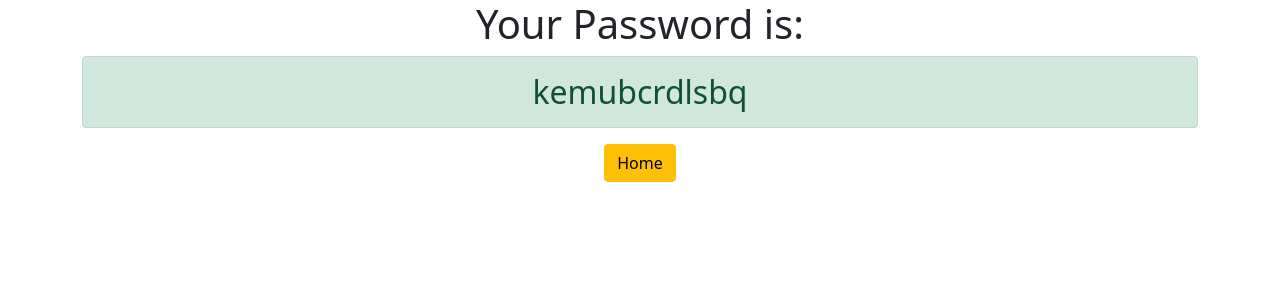
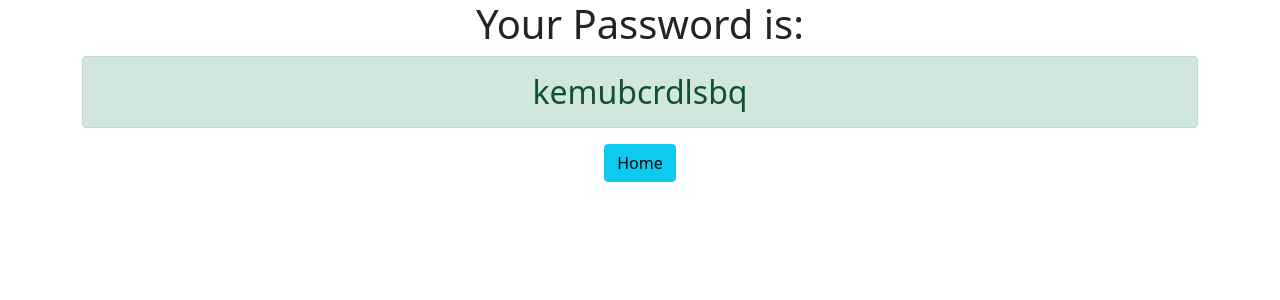
Before and after one commit to Ant-87m/django-password-generator, a Django app: page /password/ in a window 1280 px wide. Shown: the top 300 px of the page. Run offline with Django 4.2, Linux system fonts and the light colour scheme.

Commit message:
I made some tweaks

```diff
--- a/generator/templates/generator/password.html
+++ b/generator/templates/generator/password.html
@@ -3,5 +3,5 @@
 <div class="Container text-center">
   <h1>Your Password is:</h1>
   <h2 class="alert alert-success">{{ password }}</h2>
-  <a href="{% url 'home' %}" class="btn btn-warning">Home</a>
+  <a href="{% url 'home' %}" class="btn btn-info">Home</a>
 </div>
--- a/password_generator/settings.py
+++ b/password_generator/settings.py
@@ -20,7 +20,7 @@ BASE_DIR = Path(__file__).resolve().parent.parent
 # See https://docs.djangoproject.com/en/4.0/howto/deployment/checklist/
 
 # SECURITY WARNING: keep the secret key used in production secret!
-SECRET_KEY = 'django-insecure--^-nfh8+3%ny9t$&pz$lb0%@ym8@p#zuj6jfhklgzx%o#wyxvc'
+SECRET_KEY = 'django-insecure--^-nfh8+3%ny9t$&ptfg8iufz$lb0%@ym8@p#zuj6jfhklgzx%o#wyxvc'
 
 # SECURITY WARNING: don't run with debug turned on in production!
 DEBUG = True
```
